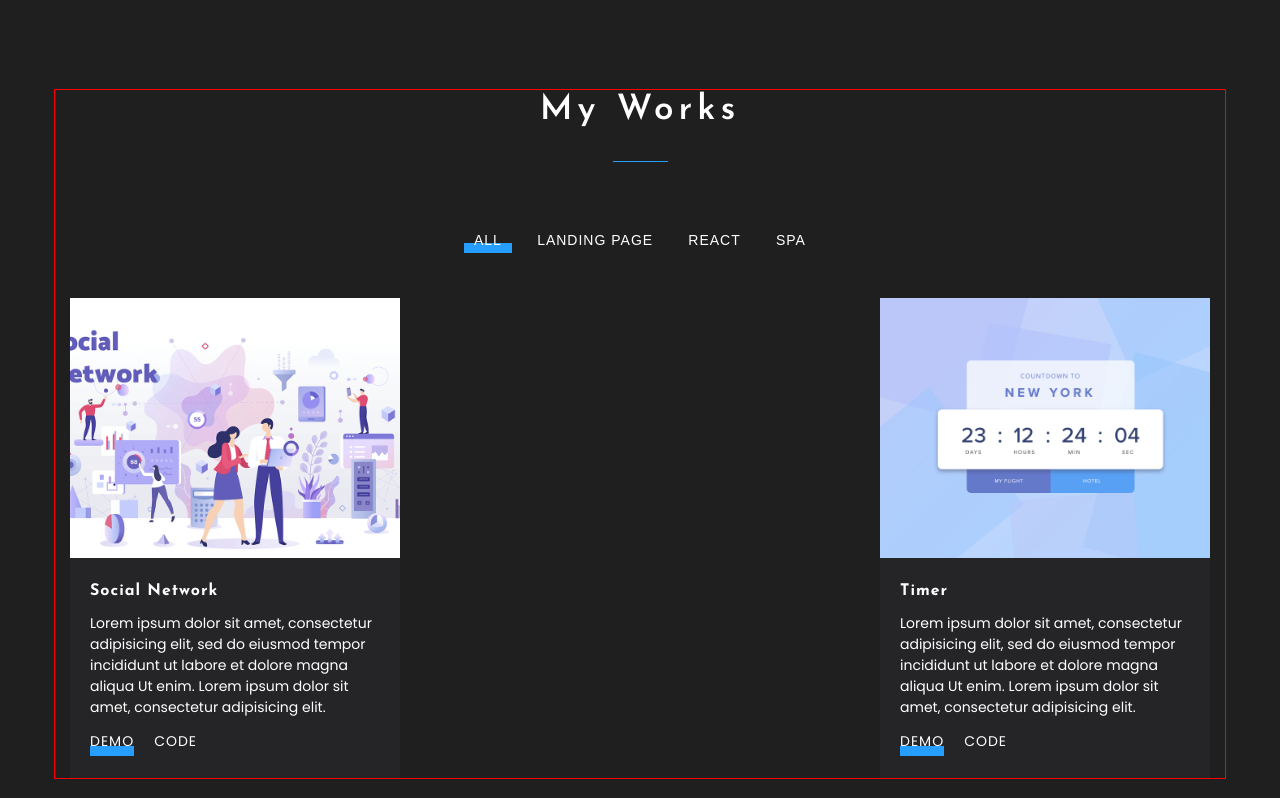
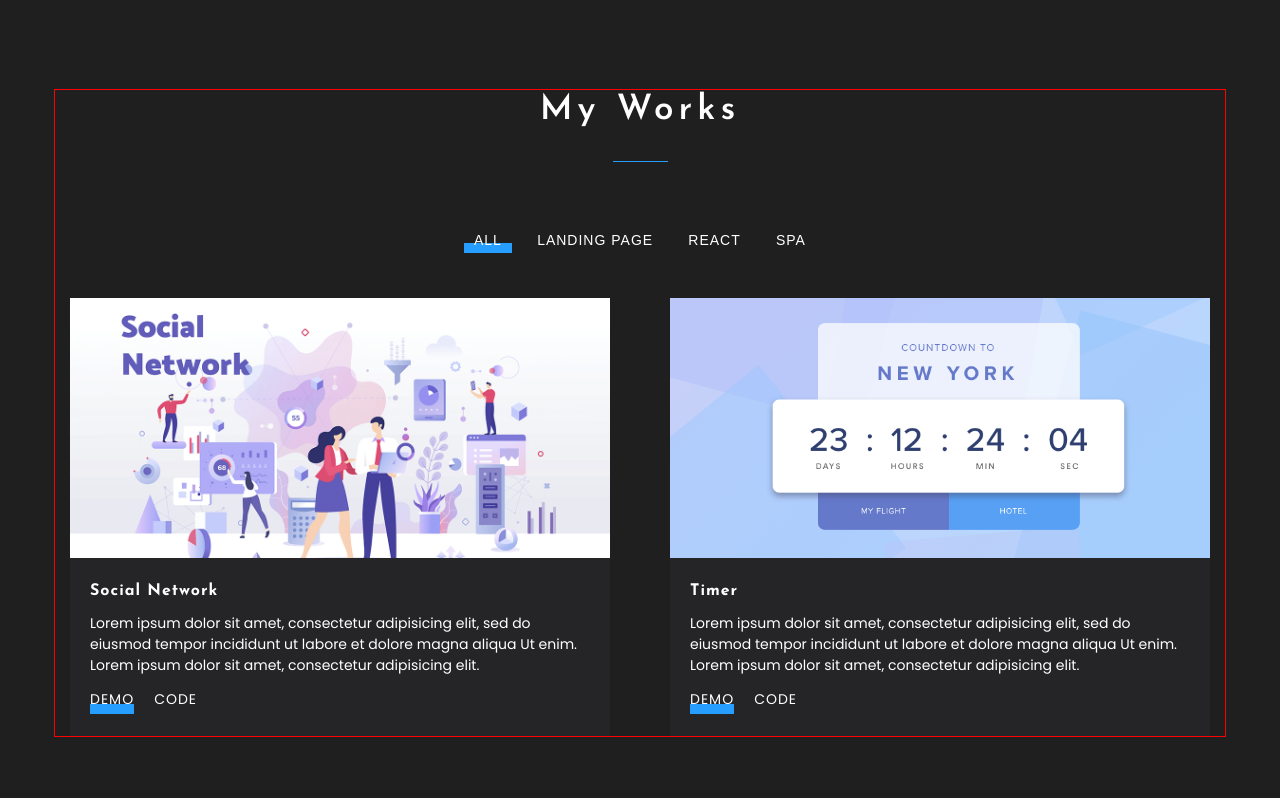
Before and after one commit to Ayanqq/portfolio, a React app: page / in a window 1280 px wide. Shown: the part 2783-3581 px from the top of the page. Built offline with nearby package versions, Linux system fonts and the light colour scheme.

Commit message:
added some fixes

```diff
--- a/src/layout/sections/works/work/Styled_Work.ts
+++ b/src/layout/sections/works/work/Styled_Work.ts
@@ -67,7 +67,6 @@
 
 const StyledWork = styled.div`
 
-  width: 330px;
   flex-grow: 1;
   background-color: ${theme.colors.secondaryBg};
 
```
